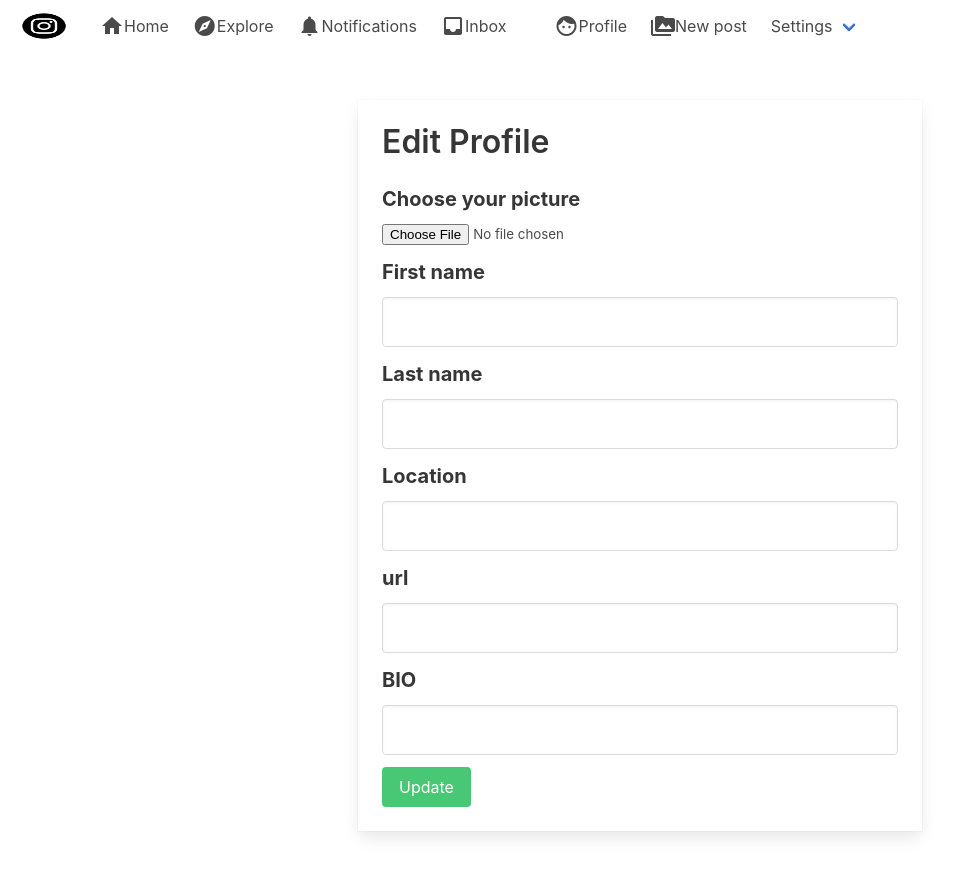
After one commit to devjyno96/django_insta_clone, a Django app: page /user/profile/edit in a window 1280 px wide. The commit adds this page. Shown: the whole page, without its empty margins (0-964 px from the left). Run offline with Django 3.2, Linux system fonts and the light colour scheme; a user stored in the database is signed in; data comes from the database, SQL or seed files in the repository; both versions use the stored data as it was after the commit.

Commit message:
video  12-1 completed

```diff
--- a/instagram_clone/authy/forms.py
+++ b/instagram_clone/authy/forms.py
@@ -1,84 +1,93 @@
 from django import forms
 from django.contrib.auth.models import User
 from django.core.exceptions import ValidationError
-from authy.models import Profile
+from .models import Profile
+
 
 def ForbiddenUsers(value):
-	forbidden_users = ['admin', 'css', 'js', 'authenticate', 'login', 'logout', 'administrator', 'root',
-	'email', 'user', 'join', 'sql', 'static', 'python', 'delete']
-	if value.lower() in forbidden_users:
-		raise ValidationError('Invalid name for user, this is a reserverd word.')
+    forbidden_users = ['admin', 'css', 'js', 'authenticate', 'login', 'logout', 'administrator', 'root',
+                       'email', 'user', 'join', 'sql', 'static', 'python', 'delete']
+    if value.lower() in forbidden_users:
+        raise ValidationError('Invalid name for user, this is a reserverd word.')
+
 
 def InvalidUser(value):
-	if '@' in value or '+' in value or '-' in value:
-		raise ValidationError('This is an Invalid user, Do not user these chars: @ , - , + ')
+    if '@' in value or '+' in value or '-' in value:
+        raise ValidationError('This is an Invalid user, Do not user these chars: @ , - , + ')
+
 
 def UniqueEmail(value):
-	if User.objects.filter(email__iexact=value).exists():
-		raise ValidationError('User with this email already exists.')
+    if User.objects.filter(email__iexact=value).exists():
+        raise ValidationError('User with this email already exists.')
+
 
 def UniqueUser(value):
-	if User.objects.filter(username__iexact=value).exists():
-		raise ValidationError('User with this username already exists.')
+    if User.objects.filter(username__iexact=value).exists():
+        raise ValidationError('User with this username already exists.')
+
 
 class SignupForm(forms.ModelForm):
-	username = forms.CharField(widget=forms.TextInput(), max_length=30, required=True,)
-	email = forms.CharField(widget=forms.EmailInput(), max_length=100, required=True,)
-	password = forms.CharField(widget=forms.PasswordInput())
-	confirm_password = forms.CharField(widget=forms.PasswordInput(), required=True, label="Confirm your password.")
+    username = forms.CharField(widget=forms.TextInput(), max_length=30, required=True, )
+    email = forms.CharField(widget=forms.EmailInput(), max_length=100, required=True, )
+    password = forms.CharField(widget=forms.PasswordInput())
+    confirm_password = forms.CharField(widget=forms.PasswordInput(), required=True, label="Confirm your password.")
 
-	class Meta:
+    class Meta:
+        model = User
+        fields = ('username', 'email', 'password')
 
-		model = User
-		fields = ('username', 'email', 'password')
+    def __init__(self, *args, **kwargs):
+        super(SignupForm, self).__init__(*args, **kwargs)
+        self.fields['username'].validators.append(ForbiddenUsers)
+        self.fields['username'].validators.append(InvalidUser)
+        self.fields['username'].validators.append(UniqueUser)
+        self.fields['email'].validators.append(UniqueEmail)
 
-	def __init__(self, *args, **kwargs):
-		super(SignupForm, self).__init__(*args, **kwargs)
-		self.fields['username'].validators.append(ForbiddenUsers)
-		self.fields['username'].validators.append(InvalidUser)
-		self.fields['username'].validators.append(UniqueUser)
-		self.fields['email'].validators.append(UniqueEmail)
+    def clean(self):
+        super(SignupForm, self).clean()
+        password = self.cleaned_data.get('password')
+        confirm_password = self.cleaned_data.get('confirm_password')
 
-	def clean(self):
-		super(SignupForm, self).clean()
-		password = self.cleaned_data.get('password')
-		confirm_password = self.cleaned_data.get('confirm_password')
+        if password != confirm_password:
+            self._errors['password'] = self.error_class(['Passwords do not match. Try again'])
+        return self.cleaned_data
 
-		if password != confirm_password:
-			self._errors['password'] = self.error_class(['Passwords do not match. Try again'])
-		return self.cleaned_data
 
 class ChangePasswordForm(forms.ModelForm):
-	id = forms.CharField(widget=forms.HiddenInput())
-	old_password = forms.CharField(widget=forms.PasswordInput(attrs={'class': 'input is-medium'}), label="Old password", required=True)
-	new_password = forms.CharField(widget=forms.PasswordInput(attrs={'class': 'input is-medium'}), label="New password", required=True)
-	confirm_password = forms.CharField(widget=forms.PasswordInput(attrs={'class': 'input is-medium'}), label="Confirm new password", required=True)
+    id = forms.CharField(widget=forms.HiddenInput())
+    old_password = forms.CharField(widget=forms.PasswordInput(attrs={'class': 'input is-medium'}), label="Old password",
+                                   required=True)
+    new_password = forms.CharField(widget=forms.PasswordInput(attrs={'class': 'input is-medium'}), label="New password",
+                                   required=True)
+    confirm_password = forms.CharField(widget=forms.PasswordInput(attrs={'class': 'input is-medium'}),
+                                       label="Confirm new password", required=True)
 
-	class Meta:
-		model = User
-		fields = ('id', 'old_password', 'new_password', 'confirm_password')
+    class Meta:
+        model = User
+        fields = ('id', 'old_password', 'new_password', 'confirm_password')
 
-	def clean(self):
-		super(ChangePasswordForm, self).clean()
-		id = self.cleaned_data.get('id')
-		old_password = self.cleaned_data.get('old_password')
-		new_password = self.cleaned_data.get('new_password')
-		confirm_password = self.cleaned_data.get('confirm_password')
-		user = User.objects.get(pk=id)
-		if not user.check_password(old_password):
-			self._errors['old_password'] =self.error_class(['Old password do not match.'])
-		if new_password != confirm_password:
-			self._errors['new_password'] =self.error_class(['Passwords do not match.'])
-		return self.cleaned_data
+    def clean(self):
+        super(ChangePasswordForm, self).clean()
+        id = self.cleaned_data.get('id')
+        old_password = self.cleaned_data.get('old_password')
+        new_password = self.cleaned_data.get('new_password')
+        confirm_password = self.cleaned_data.get('confirm_password')
+        user = User.objects.get(pk=id)
+        if not user.check_password(old_password):
+            self._errors['old_password'] = self.error_class(['Old password do not match.'])
+        if new_password != confirm_password:
+            self._errors['new_password'] = self.error_class(['Passwords do not match.'])
+        return self.cleaned_data
+
 
 class EditProfileForm(forms.ModelForm):
-	picture = forms.ImageField(required=False)
-	first_name = forms.CharField(widget=forms.TextInput(), max_length=50, required=False)
-	last_name = forms.CharField(widget=forms.TextInput(), max_length=50, required=False)
-	location = forms.CharField(widget=forms.TextInput(), max_length=25, required=False)
-	url = forms.URLField(widget=forms.TextInput(), max_length=60, required=False)
-	profile_info = forms.CharField(widget=forms.TextInput(), max_length=260, required=False)
+    picture = forms.ImageField(required=False)
+    first_name = forms.CharField(widget=forms.TextInput(attrs={'class': 'input is-medium'}), max_length=50, required=False)
+    last_name = forms.CharField(widget=forms.TextInput(attrs={'class': 'input is-medium'}), max_length=50, required=False)
+    location = forms.CharField(widget=forms.TextInput(attrs={'class': 'input is-medium'}), max_length=25, required=False)
+    url = forms.URLField(widget=forms.TextInput(attrs={'class': 'input is-medium'}), max_length=60, required=False)
+    profile_info = forms.CharField(widget=forms.TextInput(attrs={'class': 'input is-medium'}), max_length=260, required=False)
 
-	class Meta:
-		model = Profile
-		fields = ('picture', 'first_name', 'last_name', 'location', 'url', 'profile_info')
+    class Meta:
+        model = Profile
+        fields = ('picture', 'first_name', 'last_name', 'location', 'url', 'profile_info')
--- a/instagram_clone/authy/models.py
+++ b/instagram_clone/authy/models.py
@@ -1,4 +1,4 @@
-from PIL.Image import Image
+from PIL import Image
 from django.db import models
 from django.contrib.auth.models import User
 
--- /dev/null
+++ b/instagram_clone/instagram_clone/templates/edit_profile.html
@@ -0,0 +1,81 @@
+{% extends 'base.html' %}
+{% load static %}
+
+
+{% block content %}
+
+<div class="columns is-mobile">
+  <div class="column is-half is-offset-one-quarter">
+
+    <div class="card">
+    <div class="card-content">
+
+    <form method="post" enctype="multipart/form-data" action="" role="form">
+      {% csrf_token %}
+    <h3 class="title is-3">Edit Profile</h3>
+
+          <div class="field">
+              <label class="label is-medium">Choose your picture</label>
+              <div class="file is-boxed">
+                {{ form.picture }}
+              </div>
+          </div>
+
+          <div class="field">
+              <label class="label is-medium">First name</label>
+              <div class="control">
+                {{ form.first_name }}
+              </div>
+          </div>
+
+          <div class="field">
+              <label class="label is-medium">Last name</label>
+              <div class="control">
+                {{ form.last_name }}
+              </div>
+          </div>
+
+          <div class="field">
+              <label class="label is-medium">Location</label>
+              <div class="control">
+                {{ form.location }}
+              </div>
+          </div>
+
+          <div class="field">
+              <label class="label is-medium">url</label>
+              <div class="control">
+                {{ form.url }}
+              </div>
+          </div>
+
+          <div class="field">
+              <label class="label is-medium">BIO</label>
+              <div class="control">
+                {{ form.profile_info }}
+              </div>
+          </div>
+
+      <div class="row">
+        <div class="col s12">
+          <span style="color: red; font-weight: bold;">{{ form.errors }}</span>
+        </div>
+      </div>
+
+
+      <div class="field">
+      <p class="control">
+        <button type="submit" value="login" class="button is-success">
+          Update
+        </button>
+      </p>
+    </div>
+
+    </form>
+  </div>
+</div>
+
+  </div>
+</div>
+
+{% endblock %}
```
Also changed, not shown: instagram_clone/instagram_clone/templates/profile.html (+7 -1 lines), instagram_clone/db.sqlite3, instagram_clone/media/user_1/profile.jpg (added).
